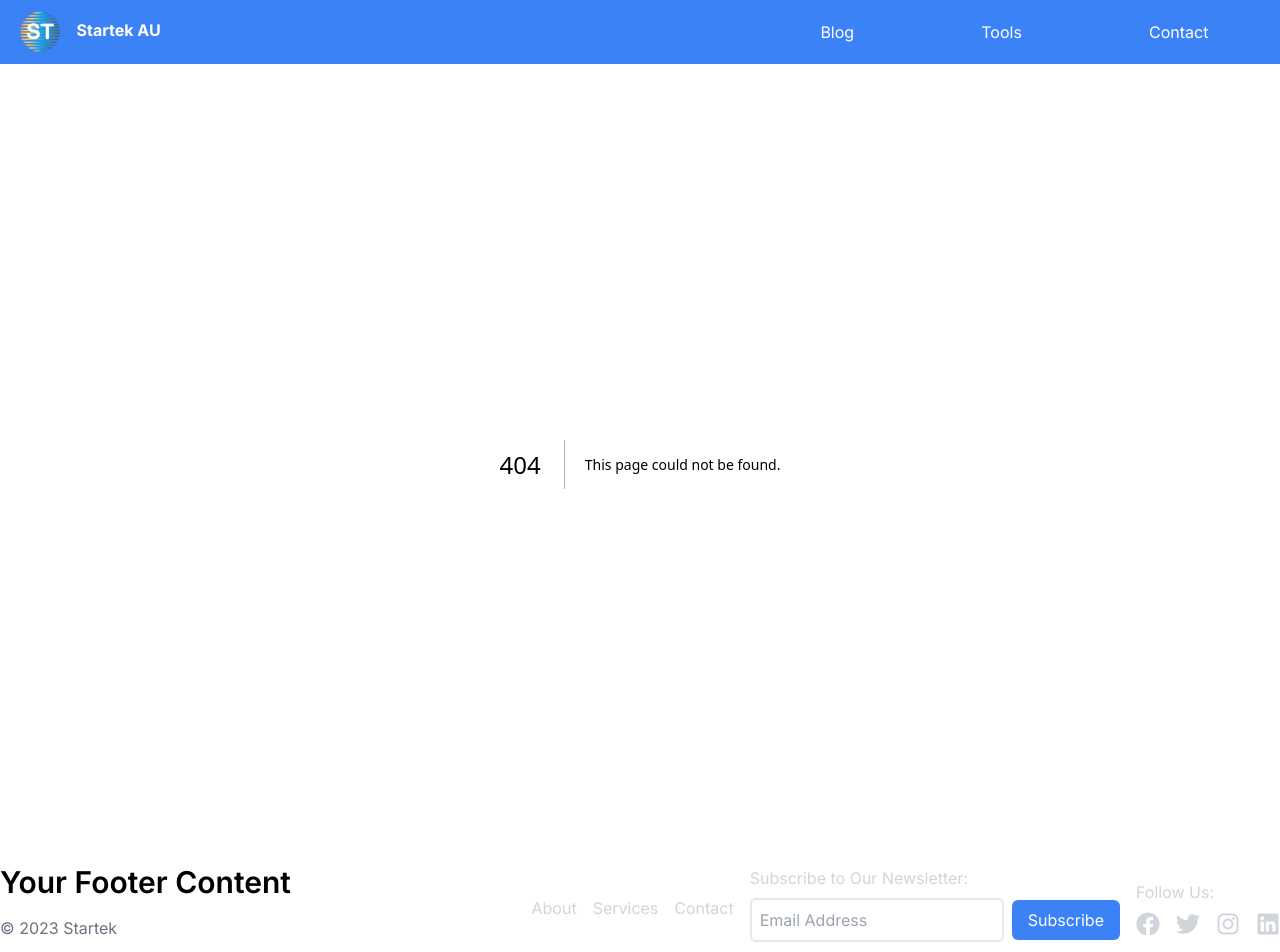
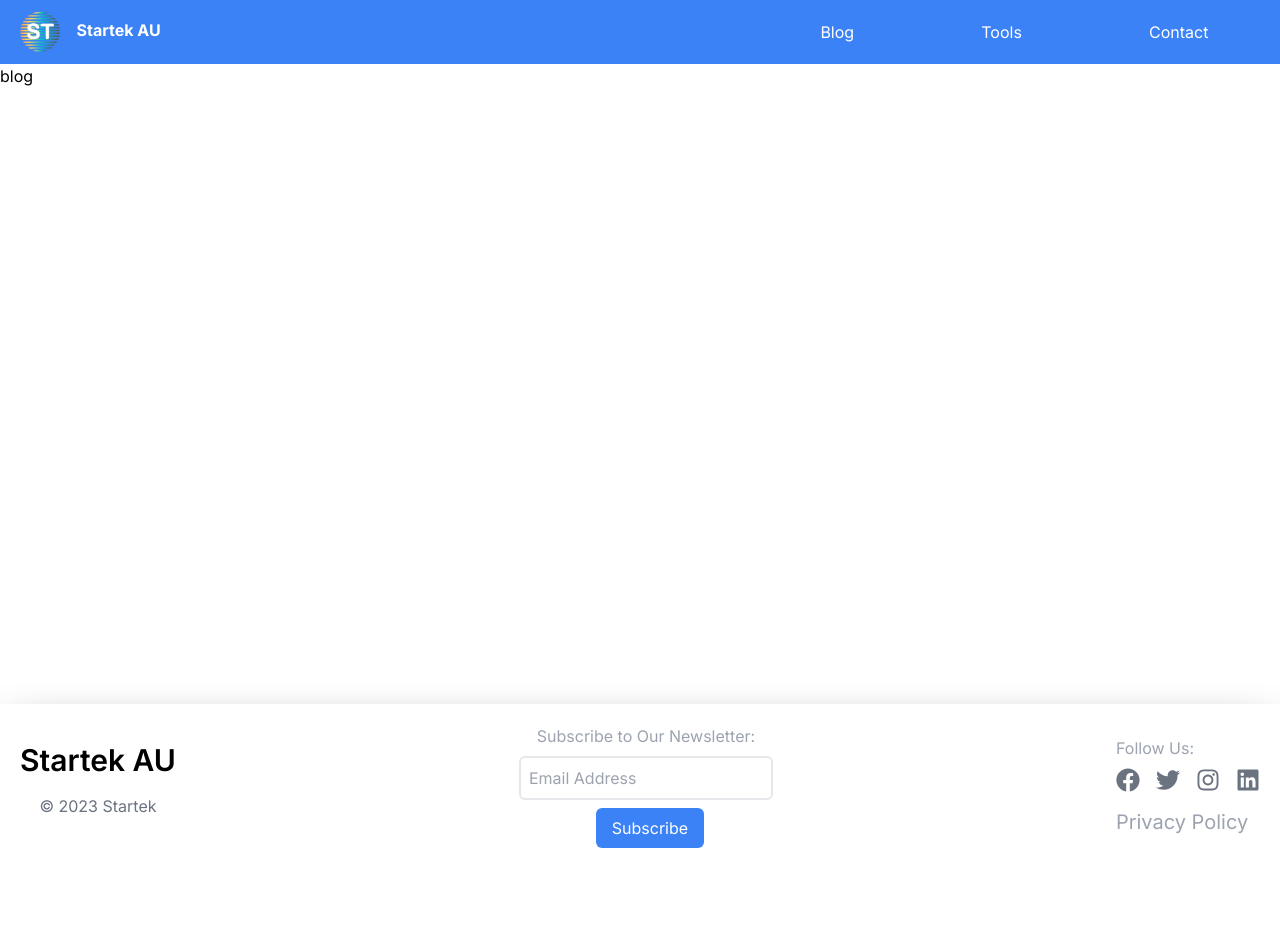
Before and after one commit to thestartek/startekau, a Next.js app: page /blog in a window 1280 px wide. Before the commit this address had no page. After the commit the page ends 868 px from the top, so only its background shows below. Built offline with nearby package versions, Linux system fonts and the light colour scheme.

Commit message:
Footer Completed and redesigned Navbar

```diff
--- a/app/blog/blog.tsx
+++ /dev/null
@@ -1,7 +0,0 @@
-import React from 'react'
-
-export default function blog() {
-  return (
-    <div>blog</div>
-  )
-}
--- /dev/null
+++ b/app/blog/page.tsx
@@ -0,0 +1,7 @@
+import React from 'react'
+
+export default function Blog() {
+  return (
+    <div className="min-h-[80vh]">blog</div>
+  )
+}
--- a/app/contact/contact.tsx
+++ /dev/null
@@ -1,7 +0,0 @@
-import React from 'react'
-
-export default function contact() {
-  return (
-    <div>contact</div>
-  )
-}
--- /dev/null
+++ b/app/contact/page.tsx
@@ -0,0 +1,7 @@
+import React from 'react'
+
+export default function Contact() {
+  return (
+    <div className="min-h-[80vh]">contact</div>
+  )
+}
--- /dev/null
+++ b/app/policy/page.tsx
@@ -0,0 +1,7 @@
+import React from 'react'
+
+export default function Policy() {
+  return (
+    <main className="min-h-[80vh]">Policy</main>
+  )
+}
--- /dev/null
+++ b/app/tools/page.tsx
@@ -0,0 +1,7 @@
+import React from 'react'
+
+export default function Tools() {
+  return (
+    <div className="min-h-[80vh]">tools</div>
+  )
+}
--- a/app/tools/tools.tsx
+++ /dev/null
@@ -1,7 +0,0 @@
-import React from 'react'
-
-export default function tools() {
-  return (
-    <div>tools</div>
-  )
-}
--- a/components/Footer.tsx
+++ b/components/Footer.tsx
@@ -3,44 +3,40 @@ import { FaFacebook, FaTwitter, FaInstagram, FaLinkedin } from 'react-icons/fa';
 
 export default function Footer() {
   return (
-    <footer>
-      <div className="container mx-auto flex flex-col md:flex-row items-center justify-between">
+    <footer className="shadow-black shadow-2xl md:p-5 p-3 flex items-center justify-center">
+      <div className="container max-w-[1280px] flex flex-col md:flex-row items-center justify-between gap-4">
         <div className="text-center md:text-left mb-4 md:mb-3">
-          <p className="text-3xl font-semibold">Your Footer Content</p>
-          <p className="mt-4 text-gray-500">&copy; {new Date().getFullYear()} Startek</p>
+          <p className="text-3xl font-semibold text-center">Startek AU</p>
+          <p className="mt-4 text-gray-500 text-center">&copy; {new Date().getFullYear()} Startek</p>
         </div>
-        <div className="flex flex-col md:flex-row md:items-center md:space-x-4">
-          <a href="/about" className="hover:underline text-gray-300">About</a>
-          <a href="/services" className="hover:underline text-gray-300">Services</a>
-          <a href="/contact" className="hover:underline text-gray-300">Contact</a>
-          <div>
-            <p className="text-gray-300 mb-2">Subscribe to Our Newsletter:</p>
+        <div className="flex flex-col items-center justify-center">
+            <p className="text-gray-400 mb-2">Subscribe to Our Newsletter:</p>
             <input
               type="email"
               placeholder="Email Address"
               className="p-2 border-2 mb-2 rounded-md"
             />
-            <button className="bg-blue-500 text-white py-2 px-4 rounded-md ml-2 hover:bg-blue-600">
+            <button className="bg-blue-500 text-white py-2 px-4 rounded-md ml-2 hover:bg-blue-600 transition-all ease-in-out duration-500">
               Subscribe
             </button>
-          </div>
-          <div className="mt-4 md:mt-0">
-            <p className="text-gray-300 mb-2">Follow Us:</p>
-            <div className="flex space-x-4">
-              <Link href="/" className="text-gray-300 hover:text-white">
+        </div>
+        <div className="mt-4 md:mt-0">
+            <p className="text-gray-400 mb-2 md:text-left text-center">Follow Us:</p>
+            <div className="flex space-x-4 pb-4">
+              <Link href="/" className="text-gray-500 hover:text-gray-400 transition-all ease-in-out duration-400">
                 <FaFacebook size={24} />
               </Link>
-              <Link href="/" className="text-gray-300 hover:text-white">
+              <Link href="/" className="text-gray-500 hover:text-gray-400 transition-all ease-in-out duration-400">
                 <FaTwitter size={24} />
               </Link>
-              <Link href="/" className="text-gray-300 hover:text-white">
+              <Link href="/" className="text-gray-500 hover:text-gray-400 transition-all ease-in-out duration-400">
                 <FaInstagram size={24} />
               </Link>
-              <Link href="/" className="text-gray-300 hover:text-white">
+              <Link href="/" className="text-gray-500 hover:text-gray-400 transition-all ease-in-out duration-400">
                 <FaLinkedin size={24} />
               </Link>
             </div>
-          </div>
+              <Link href="/policy" className="text-gray-400 text-xl py-4 md:text-left text-center footer">Privacy Policy</Link>
         </div>
       </div>
     </footer>
--- a/components/Navbar.tsx
+++ b/components/Navbar.tsx
@@ -37,7 +37,7 @@ export default function Navbar() {
       </div>
       {/* Floating Box for Menu Items */}
       {menuOpen && (
-        <div className="md:hidden flex flex-col gap-5 justify-between absolute text-center text-white top-50 mt-5 mr-2 right-2 bg-blue-500 w-36 px-2 py-5 rounded-lg shadow-lg">
+        <div className="md:hidden flex flex-col gap-5 justify-between absolute text-center text-white top-50 mt-5 mr-2 right-2 bg-blue-500 w-36 px-2 py-5 rounded-2xl shadow-2xl">
           <Link href="/blog" className="hover:scale-110 hover:text-white-100">
             Blog
           </Link>
```
